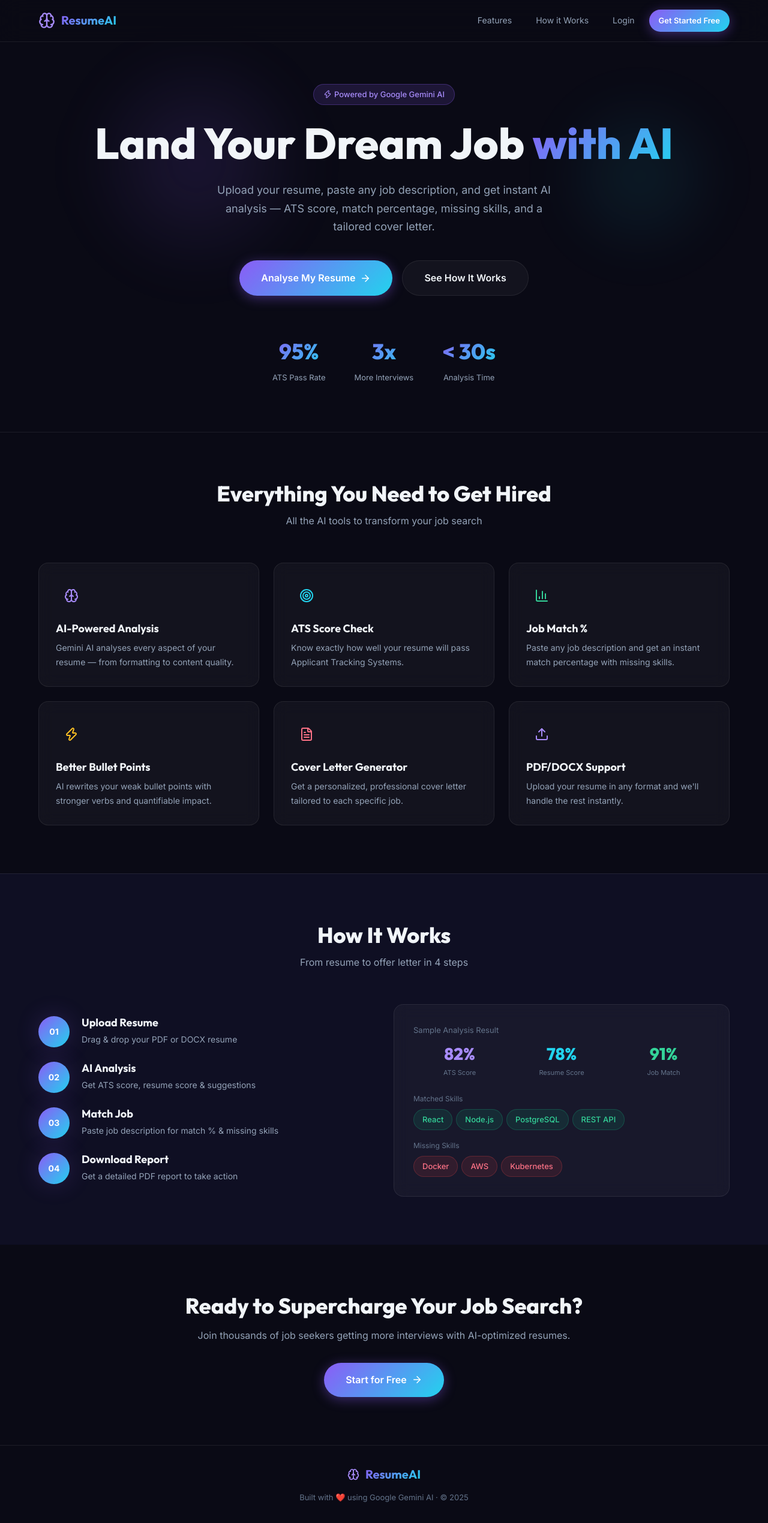
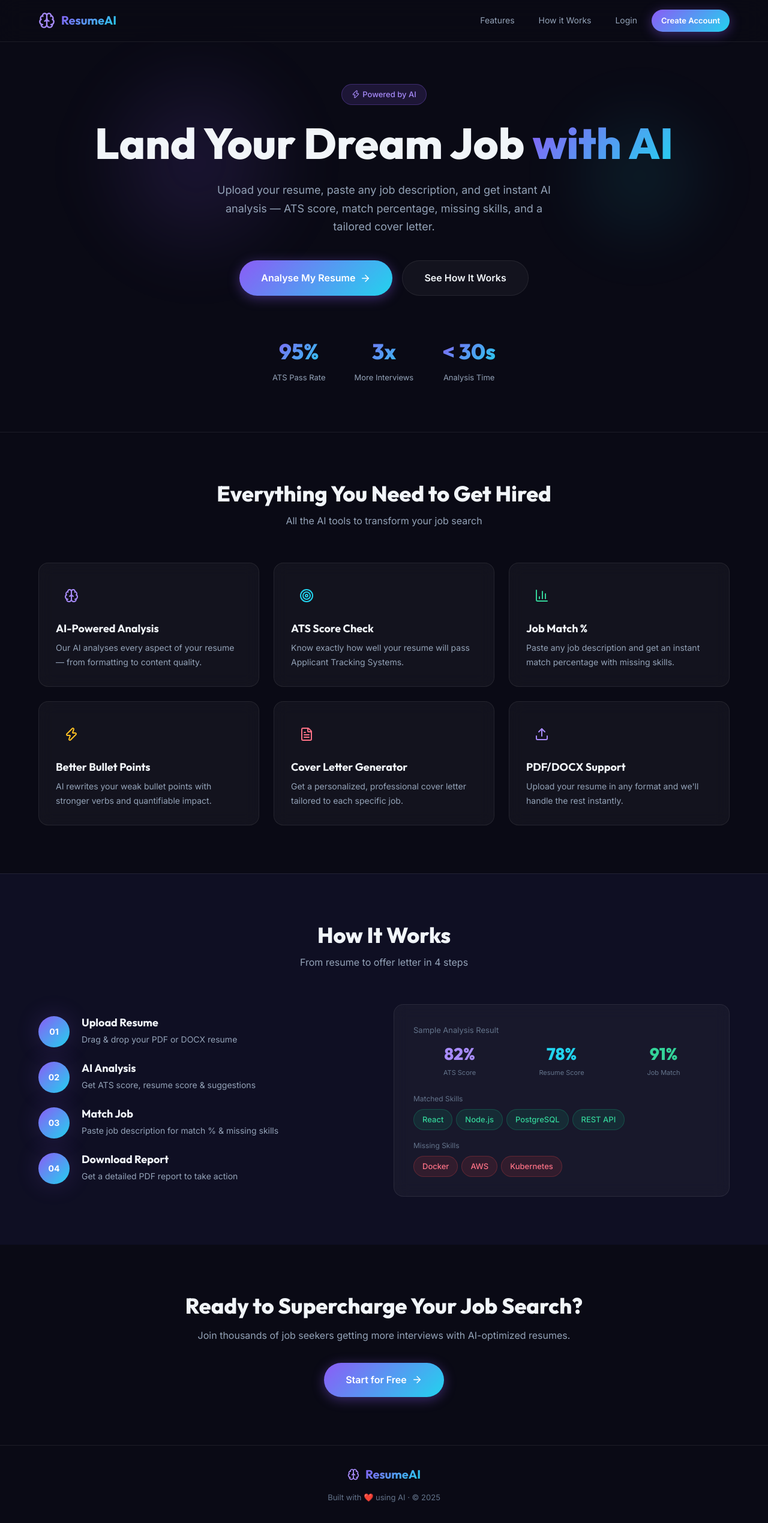
Before and after one commit to kishan-kushwaha/AI-resume-analyzer, a React (Vite) app in the folder frontend/: page / in a window 1280 px wide. Shown: the whole page at 60% size. Built offline with nearby package versions, Linux system fonts and the light colour scheme.

Commit message:
style: removed gemini branding and updated cta text

```diff
--- a/frontend/src/pages/AnalysisPage.jsx
+++ b/frontend/src/pages/AnalysisPage.jsx
@@ -142,7 +142,7 @@ export default function AnalysisPage() {
               </div>
               <h2 style={{ fontSize: 24, fontWeight: 700, marginBottom: 12, fontFamily: 'Outfit, sans-serif' }}>Ready to Analyse!</h2>
               <p style={{ color: 'var(--text-secondary)', maxWidth: 440, margin: '0 auto 32px', lineHeight: 1.7 }}>
-                Gemini AI will analyse your resume and give you ATS score, quality score, missing skills, and actionable suggestions.
+                AI will analyse your resume and give you ATS score, quality score, missing skills, and actionable suggestions.
               </p>
               <button id="run-analysis-btn" onClick={runAnalysis} disabled={analysing} className="btn btn-primary btn-lg">
                 {analysing ? <><div className="spinner" />Analysing...</> : <><Brain size={20} />Analyse My Resume<ArrowUpRight size={18} /></>}
--- a/frontend/src/pages/LandingPage.jsx
+++ b/frontend/src/pages/LandingPage.jsx
@@ -4,7 +4,7 @@ import { Brain, Upload, BarChart3, Zap, FileText, Target, ArrowRight, CheckCircl
 import { useAuthStore } from '../store/authStore';
 
 const features = [
-  { icon: <Brain size={24} />, title: 'AI-Powered Analysis', desc: 'Gemini AI analyses every aspect of your resume — from formatting to content quality.', color: 'var(--purple-400)' },
+  { icon: <Brain size={24} />, title: 'AI-Powered Analysis', desc: 'Our AI analyses every aspect of your resume — from formatting to content quality.', color: 'var(--purple-400)' },
   { icon: <Target size={24} />, title: 'ATS Score Check', desc: 'Know exactly how well your resume will pass Applicant Tracking Systems.', color: 'var(--cyan-400)' },
   { icon: <BarChart3 size={24} />, title: 'Job Match %', desc: 'Paste any job description and get an instant match percentage with missing skills.', color: 'var(--emerald-400)' },
   { icon: <Zap size={24} />, title: 'Better Bullet Points', desc: 'AI rewrites your weak bullet points with stronger verbs and quantifiable impact.', color: 'var(--amber-400)' },
@@ -39,7 +39,7 @@ export default function LandingPage() {
             ) : (
               <>
                 <Link to="/auth" className="nav-link">Login</Link>
-                <Link to="/auth" className="btn btn-primary btn-sm">Get Started Free</Link>
+                <Link to="/auth" className="btn btn-primary btn-sm">Create Account</Link>
               </>
             )}
           </div>
@@ -59,7 +59,7 @@ export default function LandingPage() {
             transition={{ duration: 0.6 }}
           >
             <div className="badge badge-purple" style={{ display: 'inline-flex', marginBottom: 24, fontSize: 13, padding: '6px 16px' }}>
-              <Zap size={14} /> Powered by Google Gemini AI
+              <Zap size={14} /> Powered by AI
             </div>
 
             <h1 style={{ fontSize: 'clamp(40px, 7vw, 72px)', fontWeight: 900, lineHeight: 1.1, marginBottom: 24, fontFamily: 'Outfit, sans-serif' }}>
@@ -224,7 +224,7 @@ export default function LandingPage() {
             <Brain size={20} color="var(--purple-400)" />
             <span className="brand-gradient">ResumeAI</span>
           </div>
-          <p style={{ color: 'var(--text-muted)', fontSize: 13 }}>Built with ❤️ using Google Gemini AI · © 2025</p>
+          <p style={{ color: 'var(--text-muted)', fontSize: 13 }}>Built with ❤️ using AI · © 2025</p>
         </div>
       </footer>
     </div>
--- a/frontend/src/pages/ReportPage.jsx
+++ b/frontend/src/pages/ReportPage.jsx
@@ -202,7 +202,7 @@ export default function ReportPage() {
 
               {/* Footer */}
               <div style={{ textAlign: 'center', padding: '24px 0', color: 'var(--text-muted)', fontSize: 13 }}>
-                Generated by ResumeAI · Powered by Google Gemini · {new Date().getFullYear()}
+                Generated by ResumeAI · Powered by AI · {new Date().getFullYear()}
               </div>
             </div>
           </motion.div>
```
